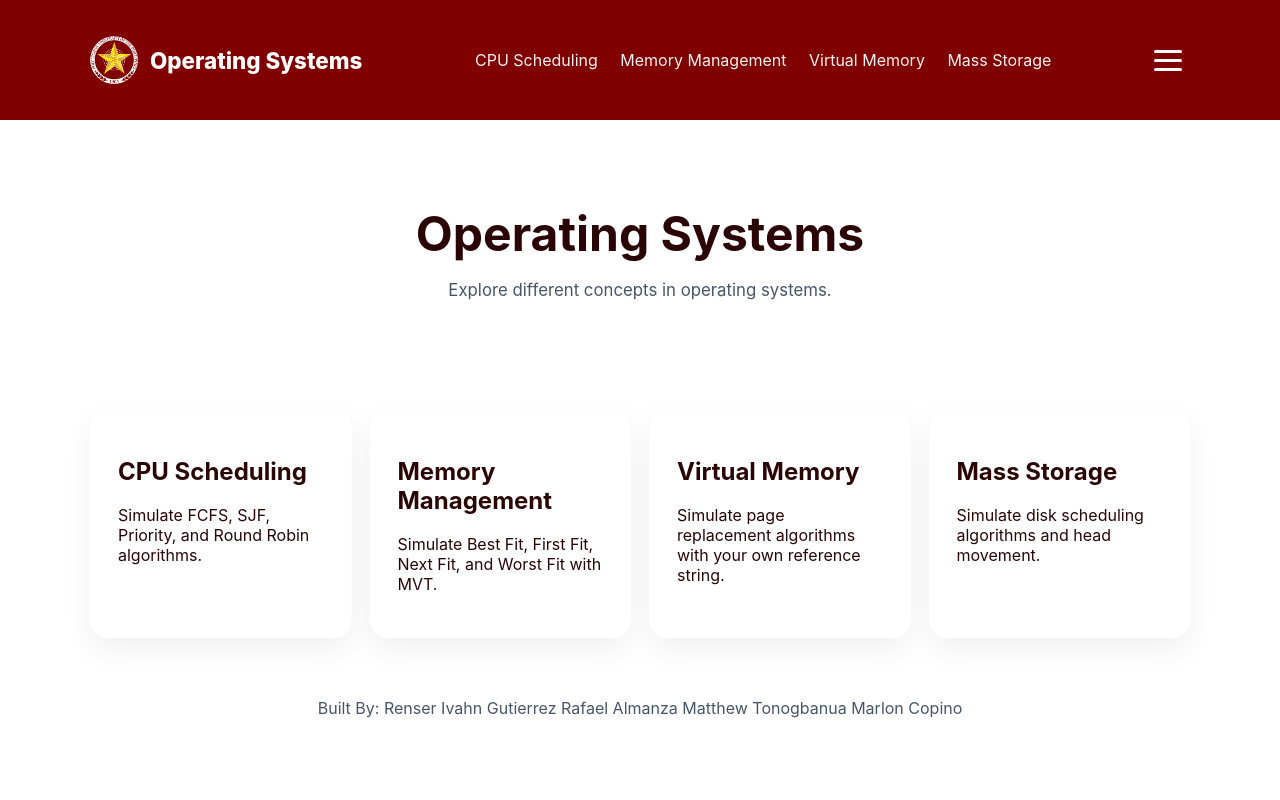
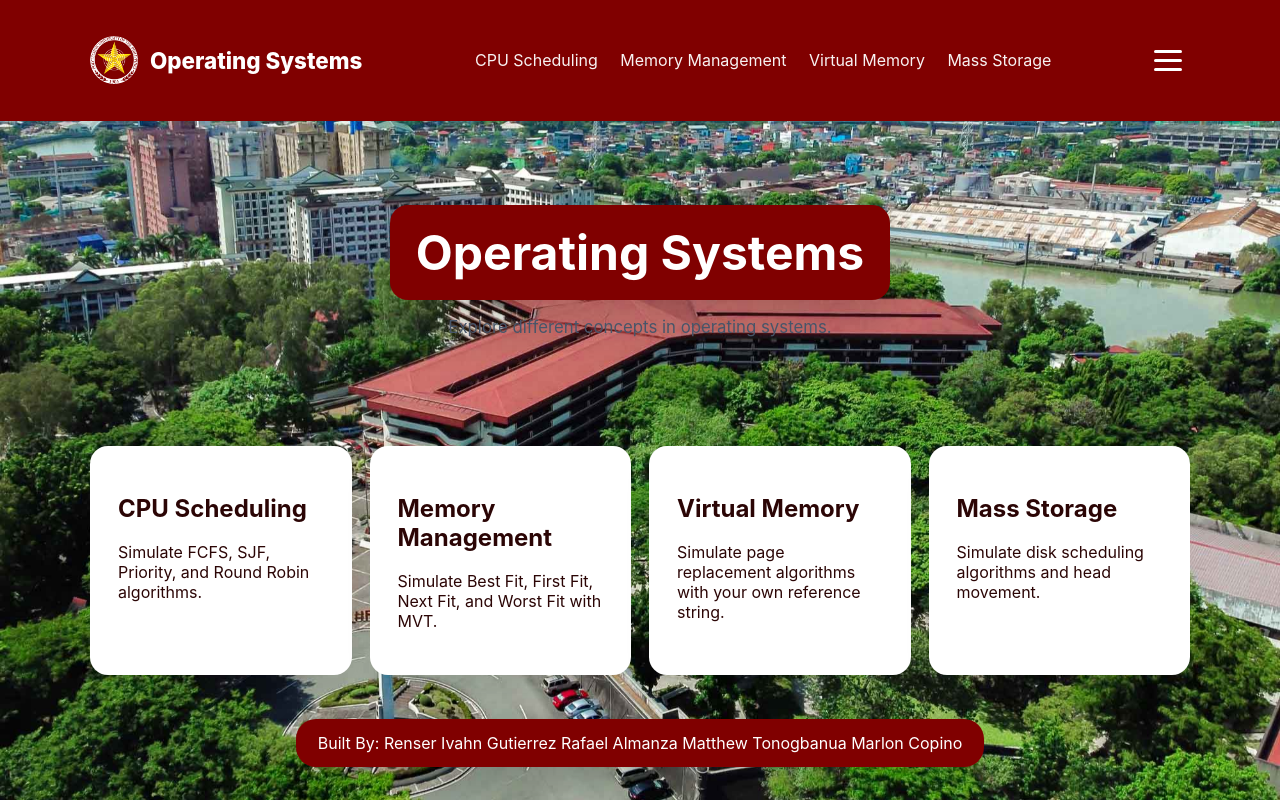
Before and after one commit to nolaram/CPU-Scheduling, a Flask app: page / in a window 1280 px wide. Run offline with Flask 2, Linux system fonts and the light colour scheme.

Commit message:
fixed_bugs

```diff
--- a/static/style.css
+++ b/static/style.css
@@ -8,8 +8,29 @@
 body {
   margin: 0;
   font-family: Inter, system-ui, sans-serif;
-  background: var(--color-white);
   color: #2b0505;
+  min-height: 100vh;
+  position: relative;
+  overflow-x: hidden;
+}
+
+.site-background {
+  position: fixed;
+  inset: 0;
+  z-index: -1;
+  background-size: cover;
+  background-position: center;
+  background-repeat: no-repeat;
+  opacity: 0;
+  transition: opacity 1s ease;
+  pointer-events: none;
+  display: none;
+}
+body.home-screen .site-background {
+  display: block;
+}
+.site-background.visible {
+  opacity: 1;
 }
 
 /* Splash overlay shown on first visit */
@@ -83,6 +105,12 @@ body {
 .hero h1 {
   margin: 0;
   font-size: 3rem;
+  background: var(--color-maroon);
+  color: var(--color-white);
+  display: inline-block;
+  padding: 18px 26px;
+  border-radius: 18px;
+  box-shadow: 0 24px 50px rgba(0, 0, 0, 0.2);
 }
 
 .hero p {
@@ -422,7 +450,15 @@ th {
 .site-footer {
   text-align: center;
   padding: 20px 0;
-  color: #475569;
+}
+.site-footer p {
+  display: inline-block;
+  margin: 0;
+  background: var(--color-maroon);
+  color: var(--color-white);
+  padding: 14px 22px;
+  border-radius: 20px;
+  box-shadow: 0 16px 36px rgba(0, 0, 0, 0.16);
 }
 
 .actions {
--- a/templates/base.html
+++ b/templates/base.html
@@ -6,10 +6,11 @@
     <title>Operating Systems</title>
     <link rel="stylesheet" href="/static/style.css" />
   </head>
-  <body>
+  <body class="{% block body_class %}{% endblock %}">
     <div id="splash" class="splash-overlay">
       <div class="splash-text">Operating Systems</div>
     </div>
+    <div id="site-background" class="site-background" aria-hidden="true"></div>
 
     <header class="site-header">
       <div class="container header-row">
@@ -33,9 +34,9 @@
       </div>
 
       <div id="site-menu" class="site-menu" aria-hidden="true">
-        <button class="site-menu-item" id="menu-tutorial">Tutorial</button>
-        <button class="site-menu-item" id="menu-collaborators">Collaborators</button>
-        <button class="site-menu-item" id="menu-about">About</button>
+        <button class="site-menu-item" id="menu-tutorial"><span class="menu-icon">🎥</span>Tutorial</button>
+        <button class="site-menu-item" id="menu-collaborators"><span class="menu-icon">👥</span>Collaborators</button>
+        <button class="site-menu-item" id="menu-about"><span class="menu-icon">ℹ️</span>About</button>
       </div>
     </header>
 
--- a/templates/index.html
+++ b/templates/index.html
@@ -1,4 +1,6 @@
 {% extends "base.html" %}
+
+{% block body_class %}home-screen{% endblock %}
 
 {% block content %}
 <div class="hero">
```
Also changed, not shown: other parts of static/style.css (+37 -10 lines), static/app.js (+27 -6 lines).
